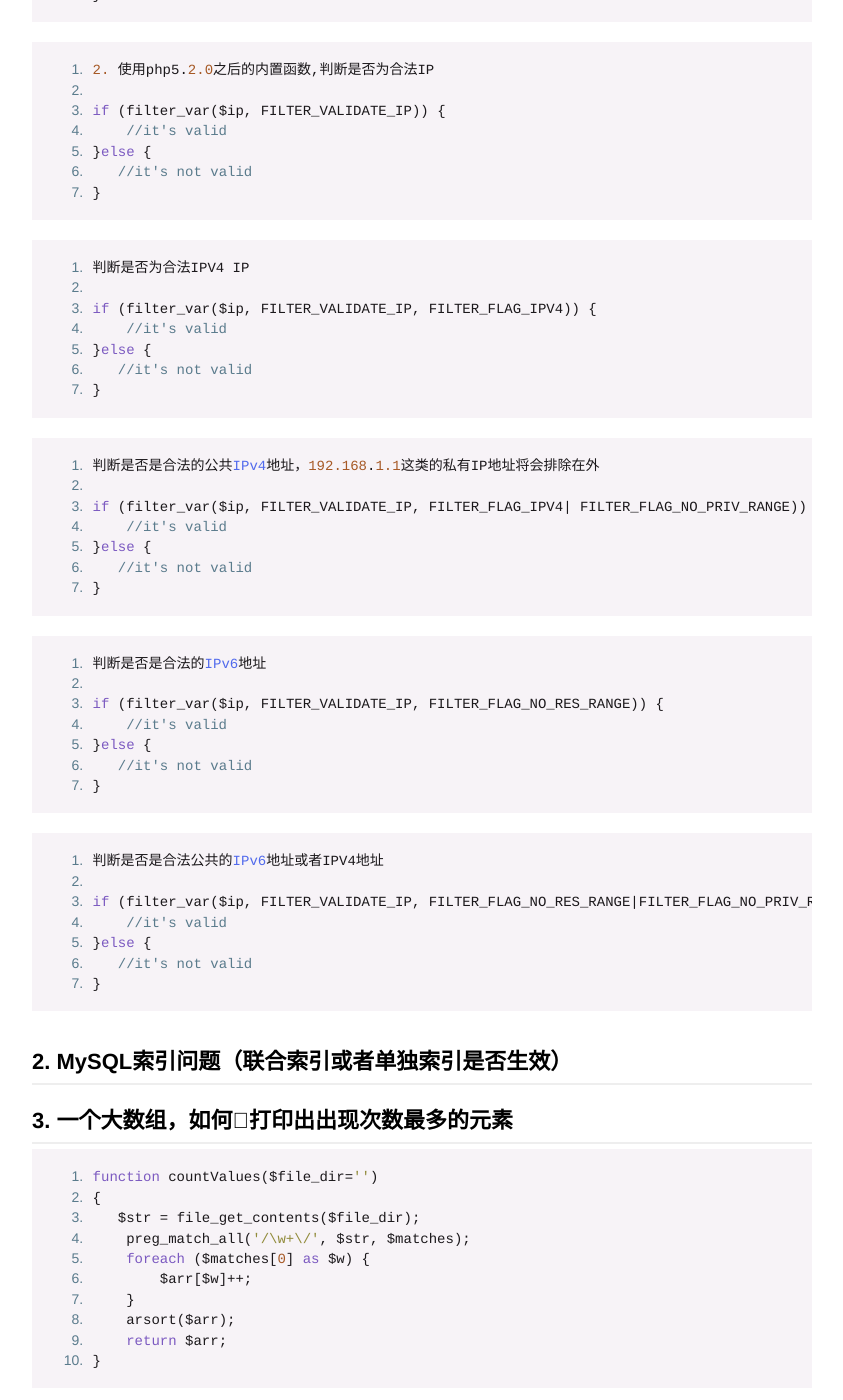
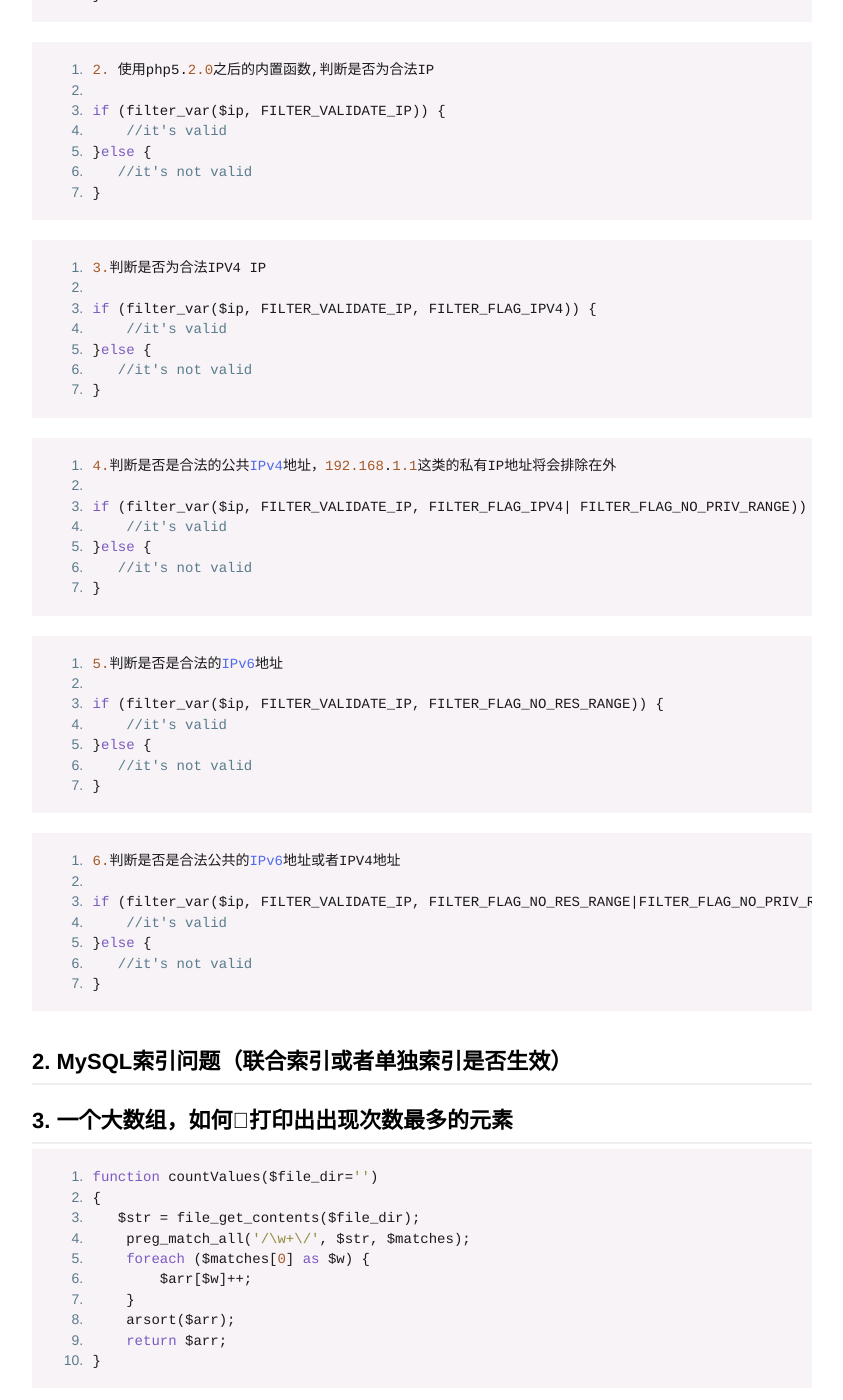
Before and after one commit to zhoubohan/Blog, a Jekyll site: the page built from _posts/blog/2018-07-14-mianshi-problems.md, in a window 1280 px wide and 1400 px high, scrolled down 600 px. Shown: the whole window, without its empty margins (218-1061 px from the left). Built offline with Jekyll 4.4.1, drawn with Linux system fonts in a browser that asks for light colours.

Commit message:
little fix

````diff
--- a/_posts/blog/2018-07-14-mianshi-problems.md
+++ b/_posts/blog/2018-07-14-mianshi-problems.md
@@ -37,7 +37,7 @@ if (filter_var($ip, FILTER_VALIDATE_IP)) {
 ```
 
 ```php
-判断是否为合法IPV4 IP
+3.判断是否为合法IPV4 IP
 
 if (filter_var($ip, FILTER_VALIDATE_IP, FILTER_FLAG_IPV4)) {
     //it's valid
@@ -46,7 +46,7 @@ if (filter_var($ip, FILTER_VALIDATE_IP, FILTER_FLAG_IPV4)) {
 }
 ```
 ```php
-判断是否是合法的公共IPv4地址，192.168.1.1这类的私有IP地址将会排除在外
+4.判断是否是合法的公共IPv4地址，192.168.1.1这类的私有IP地址将会排除在外
 
 if (filter_var($ip, FILTER_VALIDATE_IP, FILTER_FLAG_IPV4| FILTER_FLAG_NO_PRIV_RANGE)) {
     //it's valid
@@ -56,7 +56,7 @@ if (filter_var($ip, FILTER_VALIDATE_IP, FILTER_FLAG_IPV4| FILTER_FLAG_NO_PRIV_RA
 ```
 
 ```php
-判断是否是合法的IPv6地址
+5.判断是否是合法的IPv6地址
 
 if (filter_var($ip, FILTER_VALIDATE_IP, FILTER_FLAG_NO_RES_RANGE)) {
     //it's valid
@@ -66,7 +66,7 @@ if (filter_var($ip, FILTER_VALIDATE_IP, FILTER_FLAG_NO_RES_RANGE)) {
 ```
 
 ```php
-判断是否是合法公共的IPv6地址或者IPV4地址
+6.判断是否是合法公共的IPv6地址或者IPV4地址
 
 if (filter_var($ip, FILTER_VALIDATE_IP, FILTER_FLAG_NO_RES_RANGE|FILTER_FLAG_NO_PRIV_RANGE)) {
     //it's valid
````
